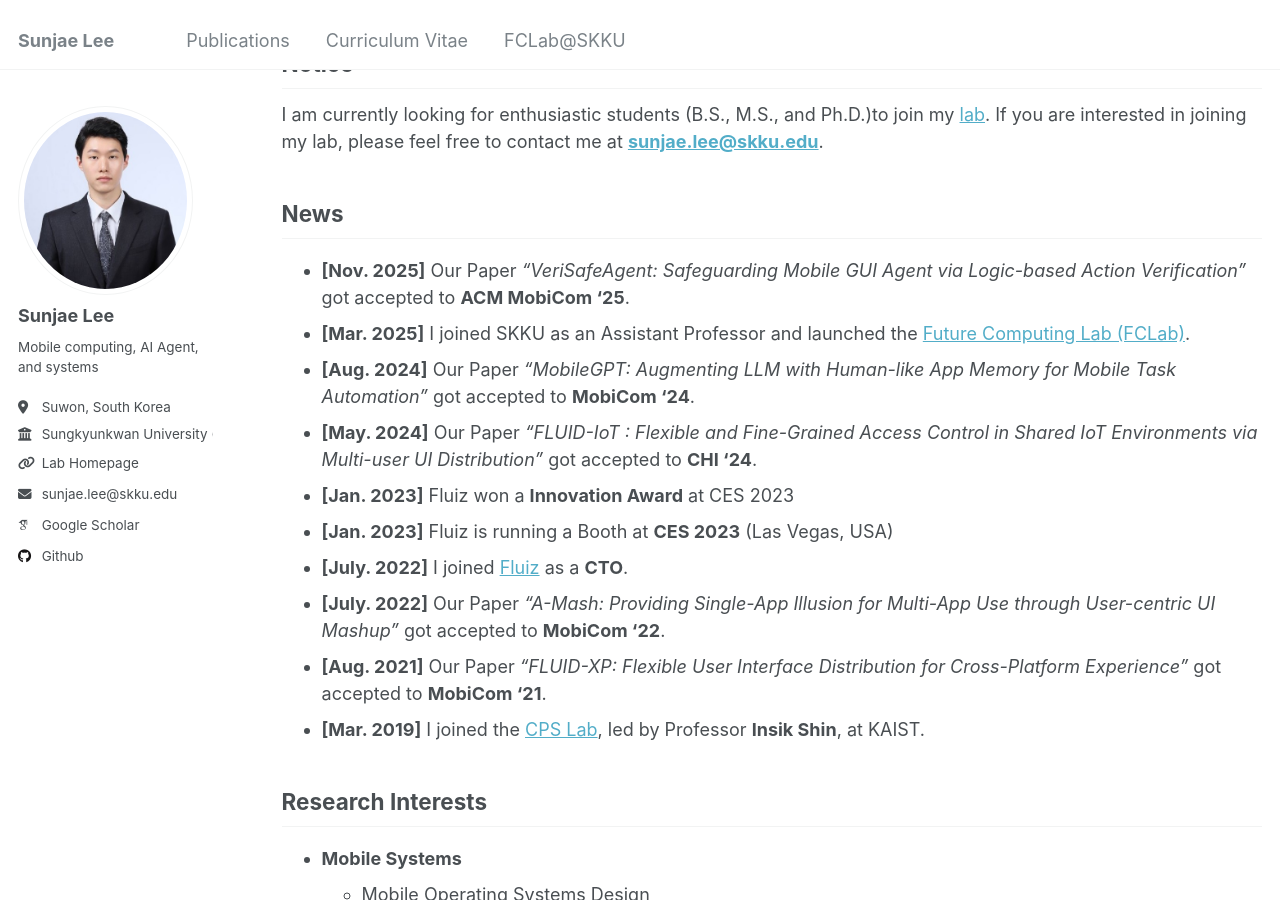
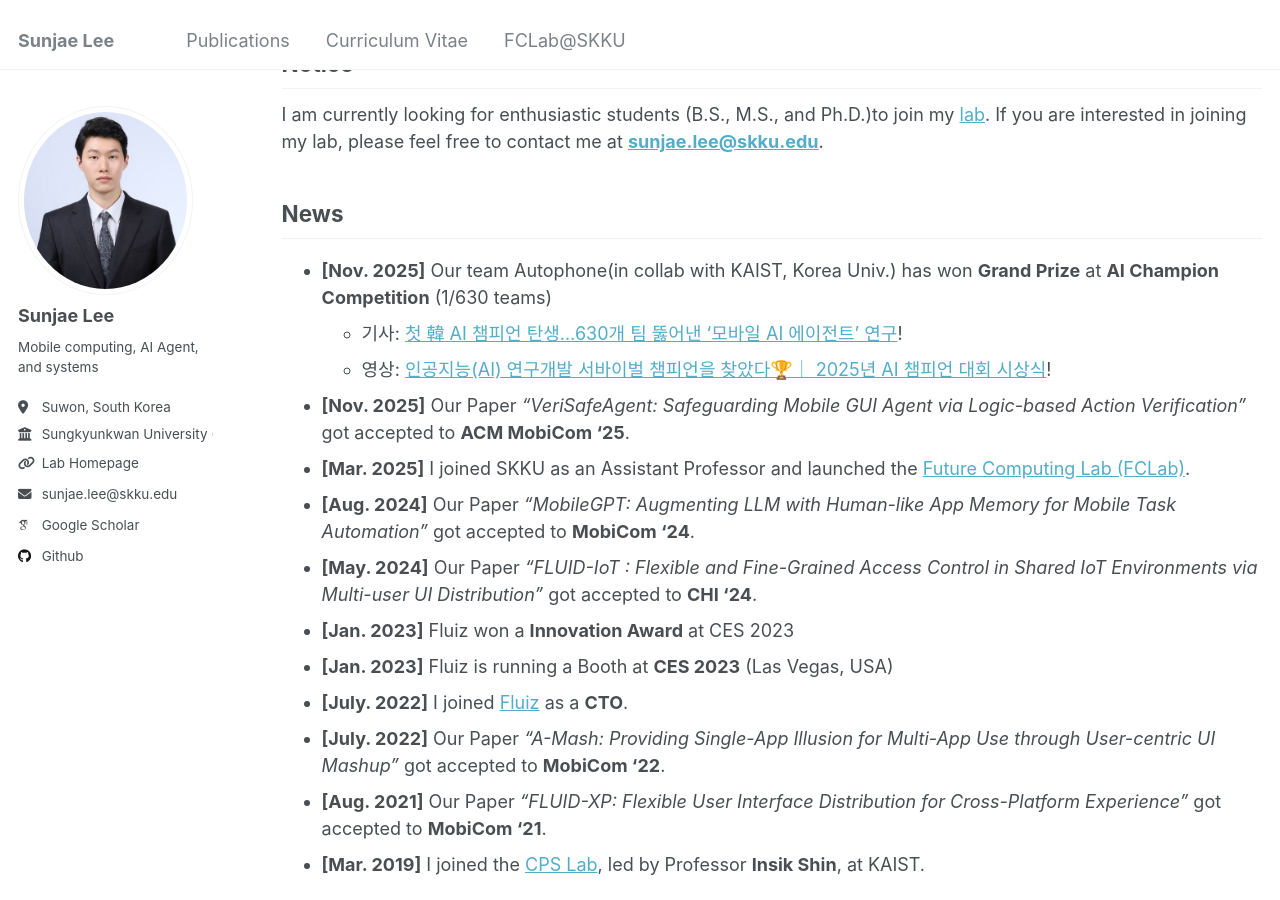
Before and after one commit to sunjae1294/sunjae1294.github.io, a Jekyll site: the page built from _pages/about.md, in a window 1280 px wide and 900 px high, scrolled down 521 px. Built offline with Jekyll 4.4.1, drawn with Linux system fonts in a browser that asks for light colours; some web fonts are replaced; some of the changed text lies outside the part shown.

Commit message:
Update about.md

```diff
--- a/_pages/about.md
+++ b/_pages/about.md
@@ -22,6 +22,9 @@ I am currently looking for enthusiastic students (B.S., M.S., and Ph.D.)to join
 
 News
 ------
+- **[Nov. 2025]** Our team Autophone(in collab with KAIST, Korea Univ.) has won **Grand Prize** at **AI Champion Competition** (1/630 teams)
+  - 기사: <a href="https://www.newsis.com/view/NISX20251105_0003391861">첫 韓 AI 챔피언 탄생…630개 팀 뚫어낸 '모바일 AI 에이전트' 연구</a>!
+  - 영상: <a href="https://www.youtube.com/watch?app=desktop&v=TPQFq6v_2ds">인공지능(AI) 연구개발 서바이벌 챔피언을 찾았다🏆｜ 2025년 AI 챔피언 대회 시상식</a>!
 - **[Nov. 2025]** Our Paper *"VeriSafeAgent: Safeguarding Mobile GUI Agent via Logic-based Action Verification"* got accepted to **ACM MobiCom '25**.
 - **[Mar. 2025]** I joined SKKU as an Assistant Professor and launched the <a href="https://sites.google.com/view/fclab-skku">Future Computing Lab (FCLab)</a>.
 - **[Aug. 2024]** Our Paper *"MobileGPT: Augmenting LLM with Human-like App Memory for Mobile Task Automation"* got accepted to **MobiCom '24**.
@@ -74,6 +77,9 @@ Professional Experience & Education
 
 Awards and Honors
 ------
+- **First Prize in AI Champion Competition (1/630 Teams)**
+  - **2025년도 인공지능 챔피언(AI Champion) 대회 최종 우승**
+  - AI Champion competition hosted by Ministry of Science and ICT, South Korea
 - **Outstanding Ph.D. Dissertation Award**
   - Dissertation title: *Towards Ubiquitous and Intelligent Mobile Computing: From UI Distribution to AI agent*
 - **Minister's Award**, Ministry of Science and ICT, South Korea (Dec. 2024)
```
